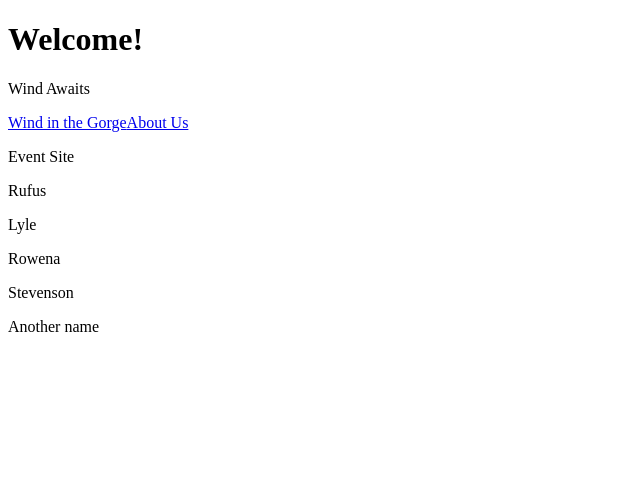
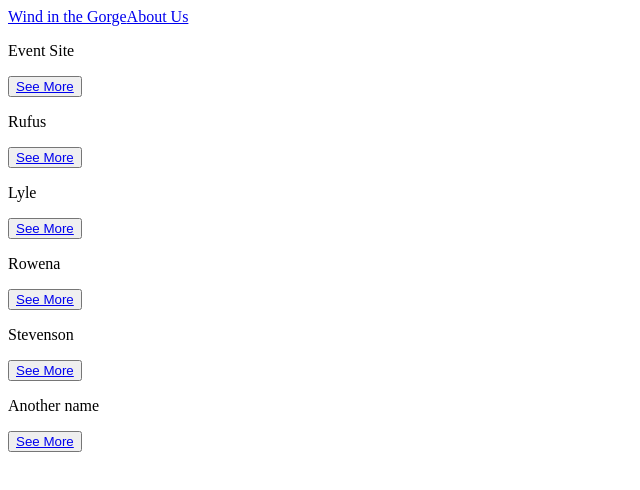
Before and after one commit to ksoutherland1/wind, a React (Create React App) app: page /List in a window 1280 px wide. Shown: the top 490 px of the page, without its empty margins (0-640 px from the left). Built offline with nearby package versions, Linux system fonts and the light colour scheme.

Commit message:
Changed Homepage route

```diff
--- a/src/components/App/App.js
+++ b/src/components/App/App.js
@@ -8,18 +8,18 @@ import List from '../List/List';
 
 function App() {
 
-  const [data, setData] = useState(0);
+const [data, setData] = useState([]);
 
   return (
     <div>
-      <h1>Welcome!</h1>
-      <p>Wind Awaits</p>
       <nav>
+        {/* <Link to='/'>HomePage</Link> */}
         <Link to='/List'>Wind in the Gorge</Link>
         <Link to='/About'>About Us</Link>
       </nav>
       <main>
         <Routes>
+          <Route path='/' element={<Homepage />} />
           <Route path='/List' element={<List currentWindSpeed={data} setCurrentWindSpeed={setData}/>} />
           <Route path='/About' element={<About />} />
         </Routes>
--- a/src/components/List/List.js
+++ b/src/components/List/List.js
@@ -1,18 +1,30 @@
 import { Link } from 'react-router-dom';
 import locationData from './locations.json';
 
+
 function List({ data, setData}) {
+
+
     let list = locationData.map(item => {
         return (
             <div
                 className='locationName'
                 key={item.name}>
                 <p>{item.name}</p>
+                <button>
+                    <Link to={`/MoreInfo/${item.name}`}>{'See More'}</Link>
+                </button>
 
             </div>
         );
     });
-    return <div>{list}</div>
+    return(
+        <div>
+            {list}
+
+        </div>
+    );
+
 }
 
 export default List;
--- a/src/components/MoreInfo.js
+++ b/src/components/MoreInfo.js
@@ -1,7 +1,10 @@
+import locationData from './locations.json';
 
-function MoreInfo(props) {
+function MoreInfo({ data, setData }) {
     return (
         <div>
+            <h2>More Info Page</h2>
+
         </div>
     );
 }
```
